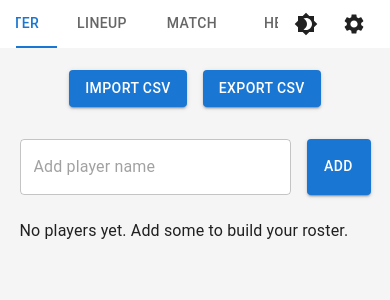
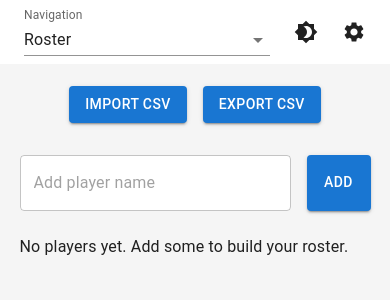
Before and after one commit to charlesjnichols/onPitch, a React (Vite) app in the folder soccer-manager/: page / in a window 390 px wide. Shown: the top 300 px of the page. Built offline with nearby package versions, Linux system fonts and the light colour scheme.

Commit message:
tab bar and scroll bars

```diff
--- a/soccer-manager/src/App.tsx
+++ b/soccer-manager/src/App.tsx
@@ -1,6 +1,16 @@
 import React, { useState } from 'react';
 import { createTheme, ThemeProvider } from '@mui/material/styles';
-import { useMediaQuery, IconButton, Tooltip, Modal } from '@mui/material';
+import {
+    useMediaQuery,
+    IconButton,
+    Tooltip,
+    Modal,
+    FormControl,
+    InputLabel,
+    Select,
+    MenuItem,
+    type SelectChangeEvent,
+} from '@mui/material';
 import CssBaseline from '@mui/material/CssBaseline';
 import RosterTab from './components/RosterTab';
 import LineupTab from './components/LineupTab';
@@ -41,8 +51,12 @@ function App() {
     );
     const [tab, setTab] = React.useState<number>(0);
 
-    const handleChange = (_event: React.SyntheticEvent, newValue: number) => {
+    const handleChange = (event: React.SyntheticEvent | SelectChangeEvent<number>, newValue?: number) => {
+        if (typeof newValue === 'number') { // Value from Tabs component
         setTab(newValue);
+        } else { // Value from Select component
+            setTab((event as SelectChangeEvent<number>).target.value as number);
+        }
     };
 
     const colorMode = React.useMemo(
@@ -58,6 +72,11 @@ function App() {
     const handleCloseSettings = () => setIsSettingsOpen(false);
 
     const currentTheme = useTheme();
+    // Detect if the screen is small (e.g., smaller than the 'sm' breakpoint)
+    const isSmallScreen = useMediaQuery(currentTheme.breakpoints.down('sm'));
+
+    // Define tab labels for the Select component
+    const tabLabels = ["Roster", "Lineup", "Match", "Help"];
 
     return (
         <ThemeProvider theme={theme}>
@@ -65,12 +84,32 @@ function App() {
             <Box sx={{ minHeight: '100dvh', bgcolor: 'background.default', color: 'text.primary', pb: `${8}px` }}>
                 <Box sx={{ position: 'sticky', top: 0, zIndex: 10, bgcolor: 'background.paper', width: '100%' }}>
                     <Box sx={{ margin: '0 auto', padding: (theme) => theme.spacing(0, 2) , display: 'flex', alignItems: 'center', justifyContent: 'space-between' }}>
+                        {/* Conditional rendering for Tabs or Select */}
+                        {isSmallScreen ? (
+                            <FormControl variant="standard" sx={{ m: 1, minWidth: 120, flexGrow: 1 }}>
+                                <InputLabel id="tab-select-label">Navigation</InputLabel>
+                                <Select
+                                    labelId="tab-select-label"
+                                    id="tab-select"
+                                    value={tab}
+                                    onChange={handleChange}
+                                    label="Navigation"
+                                >
+                                    {tabLabels.map((label, index) => (
+                                        <MenuItem key={label} value={index}>
+                                            {label}
+                                        </MenuItem>
+                                    ))}
+                                </Select>
+                            </FormControl>
+                        ) : (
                             <Tabs value={tab} onChange={handleChange} aria-label="basic tabs example" centered sx={{ width: '100%' }}>
                                 <Tab label="Roster" />
                                 <Tab label="Lineup" />
                                 <Tab label="Match" />
                                 <Tab label="Help" />
                             </Tabs>
+                        )}
                         <Box sx={{ display: 'flex', alignItems: 'center' }}>
                         <Tooltip title="Toggle light/dark mode">
                             <IconButton sx={{ ml: 1 }} onClick={colorMode.toggleColorMode} color="inherit">
--- a/soccer-manager/src/index.css
+++ b/soccer-manager/src/index.css
@@ -8,6 +8,13 @@ body {
   -moz-osx-font-smoothing: grayscale;
   padding-bottom: env(safe-area-inset-bottom);
   overflow-y: scroll; /* Force vertical scrollbar to always be visible */
+}
+
+/* Define CSS variables for scrollbar styling (add this section) */
+:root {
+  --color-surface-300: #333; /* Dark grey for scrollbar track */
+  --color-surface-400: #555; /* Slightly lighter dark grey for scrollbar thumb */
+  --color-primary: #90caf9; /* Material-UI default primary color for dark mode */
 }
 
 /* Enhanced dark theme classes */
```
Also changed, not shown: soccer-manager/.devcontainer/devcontainer.json. Lines whose indentation alone changed are shown as unchanged.
